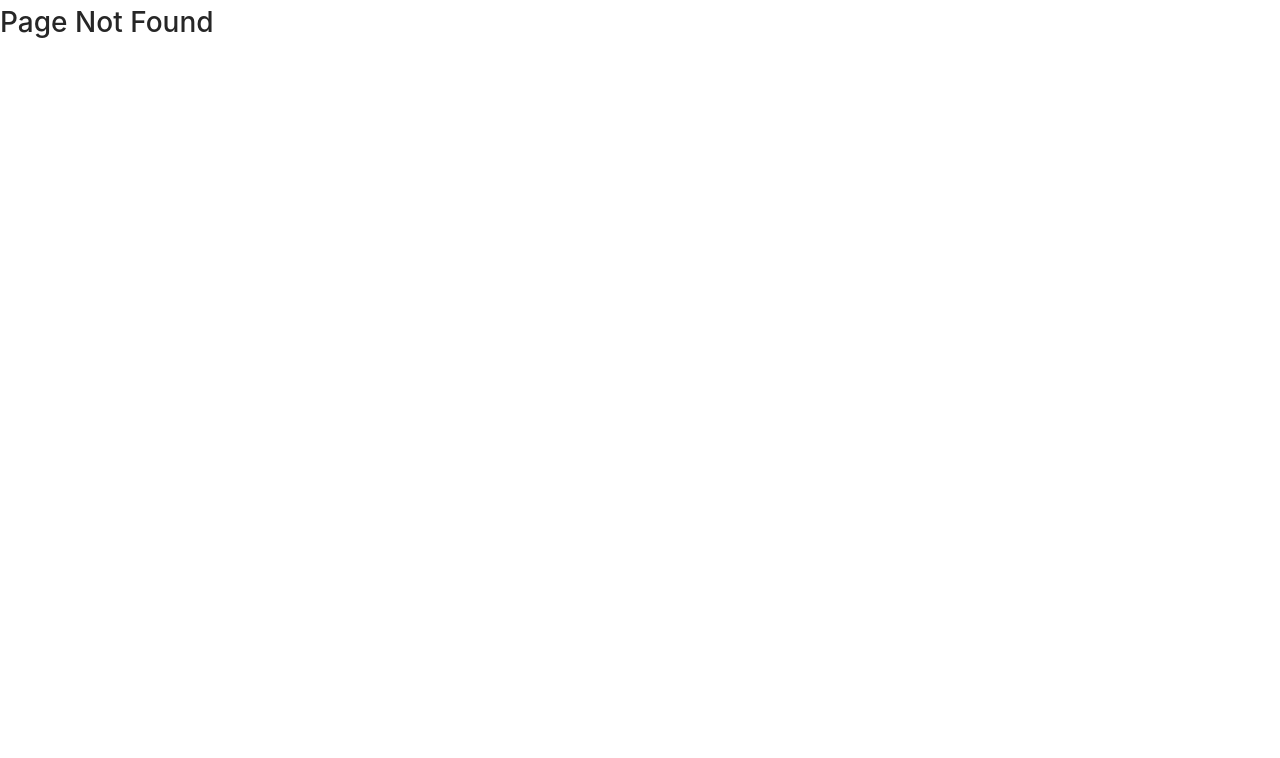
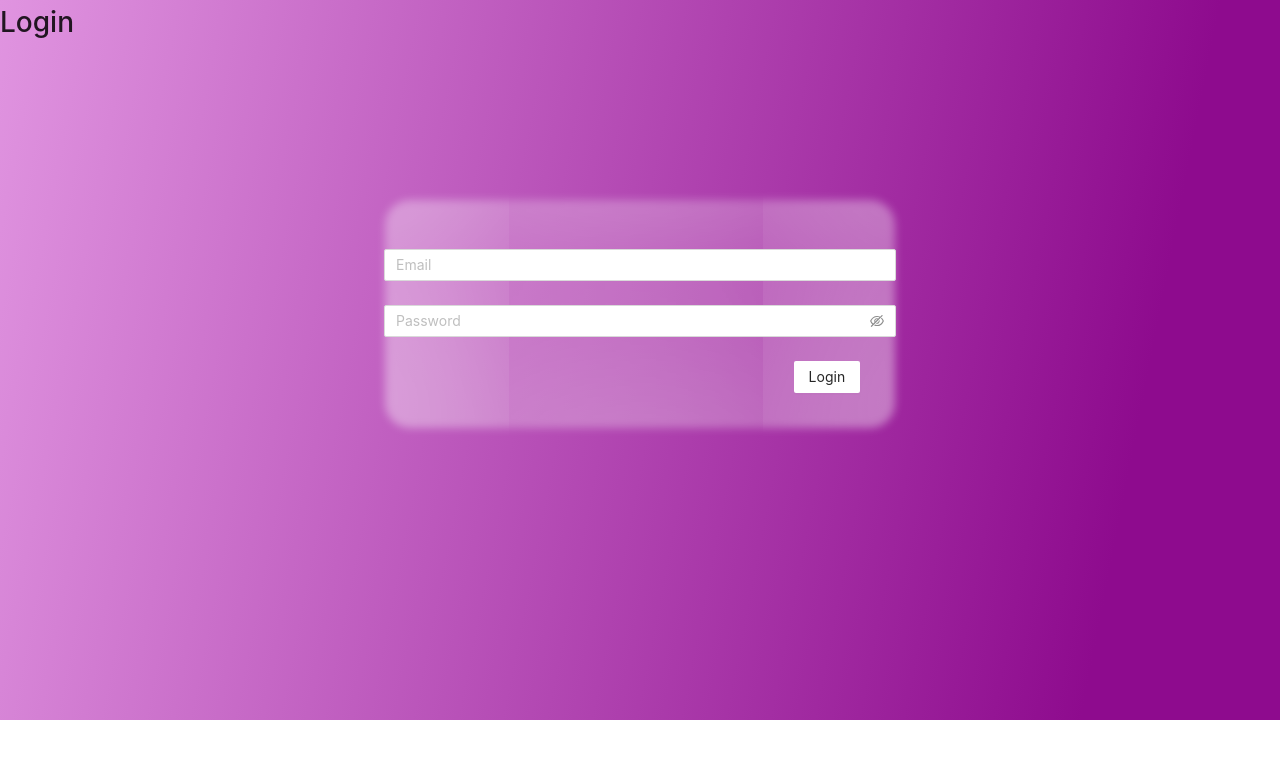
Before and after one commit to Laughing6901/BookSellingWebApp, a React (Create React App) app in the folder Frontend/: page / in a window 1280 px wide. Before the commit this address had no page. Shown: the top 758 px of the page. Built offline with nearby package versions, Linux system fonts and the light colour scheme.

Commit message:
login form

```diff
--- a/Frontend/src/App.js
+++ b/Frontend/src/App.js
@@ -3,6 +3,7 @@ import { BrowserRouter, Route, Switch } from 'react-router-dom';
 import './App.css';
 import ChatRoom from "./ChatRoom";
 import PageNotFound from './component/PageNotFound';
+import Login from './Login';
 import VideoCall from './VideoCall';
 // import 'animate.css'
 
@@ -11,6 +12,7 @@ function App() {
     <Suspense fallback="...loading">
       <BrowserRouter>
         <Switch>
+          <Route exact path={'/'} component={Login}/>
           <Route path={"/room"} component={ChatRoom}/>
           <Route path={"/example"} component={VideoCall}/>
           <Route path='' component={PageNotFound}/>
--- /dev/null
+++ b/Frontend/src/Login/index.js
@@ -0,0 +1,61 @@
+import React from 'react'
+import './style.css'
+import {Button, Form, Input} from "antd"
+
+export default function Login() {
+    const onFinish = (values) => {
+        console.log({values})
+    }
+    const onFinishFailed = (errorInfo) => {
+        console.log({errorInfo})
+    }
+  return (
+    <div className='loginBackground'>
+        <div className='loginContainer'>
+            <div>
+                <h1>Login</h1>
+            </div>
+            <div className='loginForm'>
+            <div>
+                <Form
+                    labelCol={
+                        {
+                            span: 3
+                        }
+                    }
+                    labelAlign={'left'}
+                    onFinish={onFinish}
+                    onFinishFailed={onFinishFailed}
+                >
+                    <Form.Item
+                        name='email'
+                        rule={[
+                            {
+                                required: true,
+                                message: "Please input your email"
+                            }
+                        ]}
+                    >
+                        <Input placeholder='Email'/>
+                    </Form.Item>
+                    <Form.Item
+                        name='password'
+                        rule={[
+                            {
+                                required: true,
+                                message: "Please input your password"
+                            }
+                        ]}
+                    >
+                        <Input.Password placeholder='Password'/>
+                    </Form.Item>
+                    <Form.Item>
+                        <Button htmlType='submit'>Login</Button>
+                    </Form.Item>
+                </Form>
+            </div>
+            </div>
+        </div>
+    </div>
+  )
+}
--- /dev/null
+++ b/Frontend/src/Login/style.css
@@ -0,0 +1,23 @@
+.loginBackground{
+    height: 720px;
+    background-color: #8e0b8e;
+    background-image: linear-gradient(281deg, #8e0b8e 14%, #e094e0 100%);
+}
+.loginForm{
+    margin: auto;
+    margin-top: 205px;
+    width: 40%;
+    background: inherit;
+}
+.loginForm::before {
+    content: '';
+    height: 228px;
+    position: absolute;
+    top: 200px;
+    left: 385px;
+    right: 385px;
+    box-shadow: inset 0 0 2000px rgb(255 255 255 / 78%);
+    filter: blur(4px);
+    background: inherit;
+    border-radius: 25px;
+}
```
